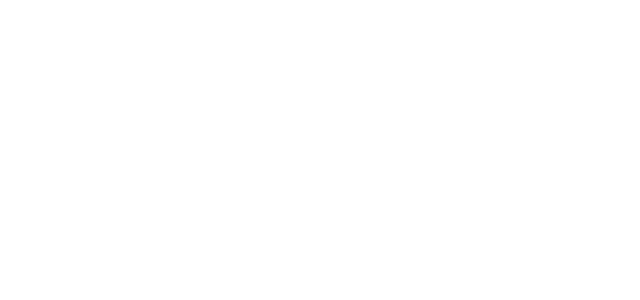
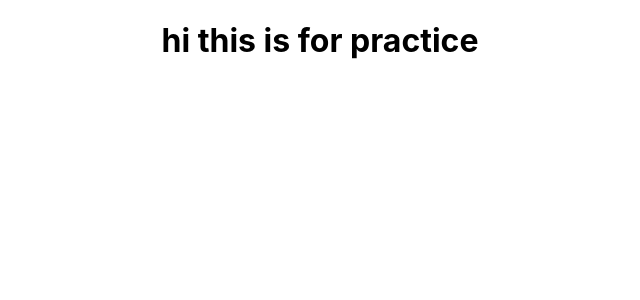
Before and after one commit to MdTauseef27/react-new-app, a React (Create React App) app: page / in a window 1280 px wide. Shown: the top 300 px of the page, without its empty margins (320-960 px from the left). Built offline with nearby package versions, Linux system fonts and the light colour scheme.

Commit message:
calling the created components in app.js

```diff
--- a/src/App.js
+++ b/src/App.js
@@ -1,7 +1,11 @@
 import "./App.css";
-
+import { CardExample } from "./Components/CardExample";
 function App() {
-  return <div className="App"></div>;
+  return (
+    <div className="App">
+      <CardExample />
+    </div>
+  );
 }
 
 export default App;
```
